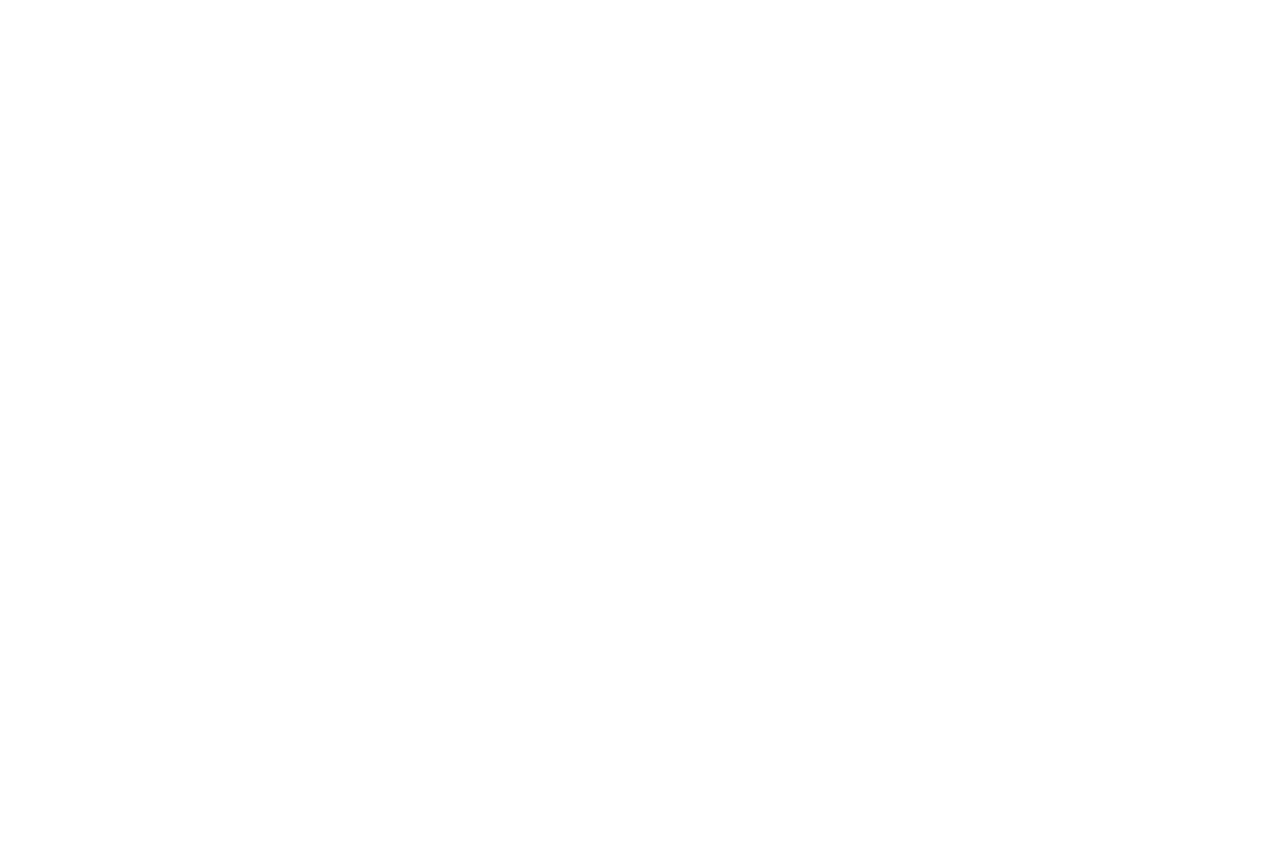
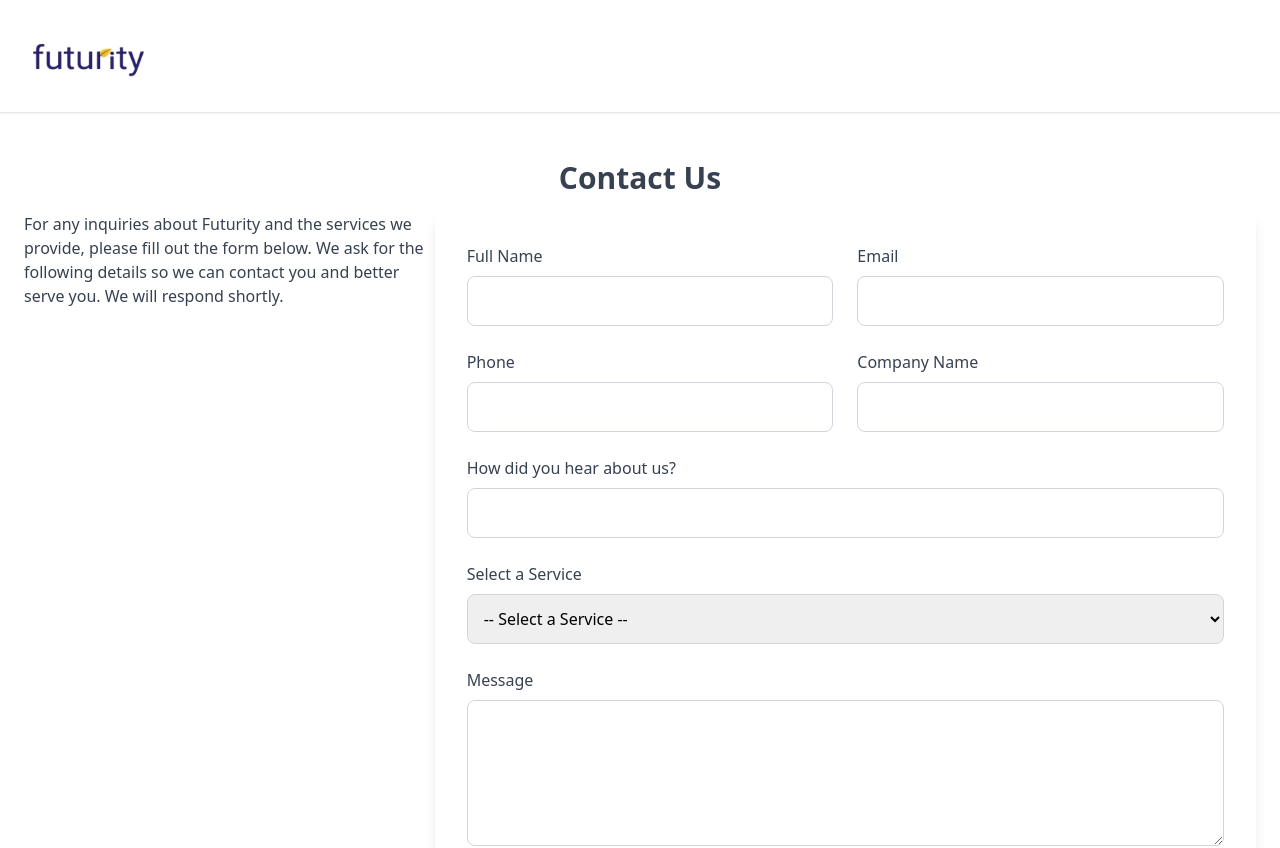
Before and after one commit to harshitchugh001/project1, a React (Create React App) app: page /contact in a window 1280 px wide. Before the commit this address had no page. Shown: the top 848 px of the page. Before the commit the page ends 800 px from the top, so only its background shows below. Built offline with nearby package versions, Linux system fonts and the light colour scheme.

Commit message:
contact us page

```diff
--- a/src/App.js
+++ b/src/App.js
@@ -5,6 +5,7 @@
 import Layout from './components/Layout/Layout';
 import Services from './components/Services/Services';
 import Product from './components/Product/Product';
+import Contact from './components/Contact/Contact';
 
 function App() {
   return (
@@ -14,6 +15,7 @@
           <Route index element={<Home />} />
           <Route path="services" element={<Services/>} />
           <Route path="product" element={<Product/>} />
+          <Route path="contact" element={<Contact/>}/>
           {/* <Route
             path="photography-agency"
             element={<PhotographyAgencyHome />}
--- /dev/null
+++ b/src/components/Contact/Contact.js
@@ -0,0 +1,146 @@
+import React, { useState } from 'react';
+
+export default function Contact() {
+    const [formData, setFormData] = useState({
+        fullName: '',
+        email: '',
+        phone: '',
+        companyName: '',
+        service: '',
+        message: '',
+        referral: ''
+    });
+
+    const handleChange = (e) => {
+        setFormData({ ...formData, [e.target.name]: e.target.value });
+    };
+
+    const handleSubmit = (e) => {
+        e.preventDefault();
+        // Handle form submission logic here
+        console.log('Form data submitted:', formData);
+    };
+
+    return (
+        <div className='mt-28 px-4 md:px-0 mb-10'>
+            <section className="container mx-auto px-6 py-12">
+                <div className="flex justify-center">
+                    <h2 className="text-3xl text-gray-700 font-bold mb-4">Contact Us</h2>
+                </div>
+
+                <div className="flex flex-col lg:flex-row justify-between items-start">
+                    {/* Description */}
+                    <div className="lg:w-1/3 mb-8 lg:mb-0">
+
+                        <p className="text-gray-700">
+                            For any inquiries about Futurity and the services we provide, please fill out the form below. We ask for the following details so we can contact you and better serve you. We will respond shortly.
+                        </p>
+                    </div>
+
+                    {/* Contact Form */}
+                    <form onSubmit={handleSubmit} className="lg:w-2/3 bg-white shadow-lg rounded-lg p-8">
+                        <div className="grid grid-cols-1 md:grid-cols-2 gap-6">
+                            <div>
+                                <label htmlFor="fullName" className="block text-gray-700">Full Name</label>
+                                <input
+                                    type="text"
+                                    id="fullName"
+                                    name="fullName"
+                                    value={formData.fullName}
+                                    onChange={handleChange}
+                                    className="mt-2 block w-full p-3 border border-gray-300 rounded-lg"
+                                    required
+                                />
+                            </div>
+                            <div>
+                                <label htmlFor="email" className="block text-gray-700">Email</label>
+                                <input
+                                    type="email"
+                                    id="email"
+                                    name="email"
+                                    value={formData.email}
+                                    onChange={handleChange}
+                                    className="mt-2 block w-full p-3 border border-gray-300 rounded-lg"
+                                    required
+                                />
+                            </div>
+                            <div>
+                                <label htmlFor="phone" className="block text-gray-700">Phone</label>
+                                <input
+                                    type="tel"
+                                    id="phone"
+                                    name="phone"
+                                    value={formData.phone}
+                                    onChange={handleChange}
+                                    className="mt-2 block w-full p-3 border border-gray-300 rounded-lg"
+                                    required
+                                />
+                            </div>
+                            <div>
+                                <label htmlFor="companyName" className="block text-gray-700">Company Name</label>
+                                <input
+                                    type="text"
+                                    id="companyName"
+                                    name="companyName"
+                                    value={formData.companyName}
+                                    onChange={handleChange}
+                                    className="mt-2 block w-full p-3 border border-gray-300 rounded-lg"
+                                    required
+                                />
+                            </div>
+                            <div className="md:col-span-2">
+                                <label htmlFor="referral" className="block text-gray-700">How did you hear about us?</label>
+                                <input
+                                    type="text"
+                                    id="referral"
+                                    name="referral"
+                                    value={formData.referral}
+                                    onChange={handleChange}
+                                    className="mt-2 block w-full p-3 border border-gray-300 rounded-lg"
+                                />
+                            </div>
+                            <div className="md:col-span-2">
+                                <label htmlFor="service" className="block text-gray-700">Select a Service</label>
+                                <select
+                                    id="service"
+                                    name="service"
+                                    value={formData.service}
+                                    onChange={handleChange}
+                                    className="mt-2 block w-full p-3 border border-gray-300 rounded-lg"
+                                    required
+                                >
+                                    <option value="">-- Select a Service --</option>
+                                    <option value="consulting">Consulting</option>
+                                    <option value="development">Development</option>
+                                    <option value="support">Support</option>
+                                    {/* Add more options as needed */}
+                                </select>
+                            </div>
+                            <div className="md:col-span-2">
+                                <label htmlFor="message" className="block text-gray-700">Message</label>
+                                <textarea
+                                    id="message"
+                                    name="message"
+                                    value={formData.message}
+                                    onChange={handleChange}
+                                    className="mt-2 block w-full p-3 border border-gray-300 rounded-lg"
+                                    rows="5"
+                                    required
+                                ></textarea>
+                            </div>
+                        </div>
+                        <div className="mt-8">
+                            <button
+                                type="submit"
+                                className="font-bold text-xl text-white hover:text-black px-3 py-3 bg-gray-700 hover:bg-gray-200 rounded-lg transform duration-500"
+                            >
+                                Submit
+                            </button>
+                        </div>
+                    </form>
+                </div>
+            </section>
+
+        </div>
+    );
+}
--- a/src/components/Footer/Footer.js
+++ b/src/components/Footer/Footer.js
@@ -10,7 +10,7 @@
           <div className="footer-left">
             <h2 className="text-3xl font-bold mb-4">Futurity</h2>
             <p> E-12, 2nd Floor, Naraina<br />Vihar, New Delhi 110028</p>
-            <p className="mt-4">Email: <a href="mailto:info@scalar.io" className="underline"> info@futurity.co.in </a></p>
+            <p className="mt-4">Email: <a href="mailto:info@futurity.co.in" className="underline"> info@futurity.co.in </a></p>
             <p>Phone: +91-9811284282</p>
           </div>
 
```
Also changed, not shown: src/components/Header/Header.js (+5 -4 lines).
